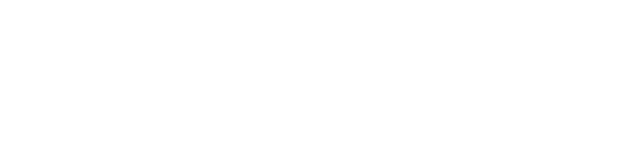
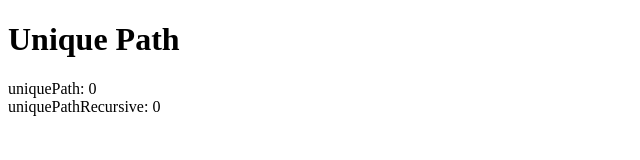
Before and after one commit to chi-rui/LeetCode, a plain HTML site: page index.html in a window 1280 px wide. Shown: the whole page, without its empty margins (0-640 px from the left). Drawn offline with Linux system fonts and the light colour scheme.

Commit message:
:hammer: Fix the corner case bug Fixed it with a ray.

```diff
--- a/UnquiePathII.js
+++ b/UnquiePathII.js
@@ -30,9 +30,15 @@ function uniquePath(Input){
             // Dead end
             rowData[idx] = 0;
         } else {
-            if (idx < m || idx % m === 0) {
-                // Top or Left
+			if (idx === "0") {
+				// Start
 				rowData[idx] = 1;
+			} else if (idx < m ) {
+				// Top
+				rowData[idx] = rowData[idx - 1];
+			} else if (idx % m === 0) {
+				// Left
+				rowData[idx] = rowData[idx - m];
             } else {
                 // Other
                 rowData[idx] = rowData[idx - 1] + rowData[idx - m];
@@ -50,18 +56,35 @@ function uniquePathRecursive(Input) {
 
     // # Recursive function
     function countPath(Arr, index, width) {
-        if (index < width || index % width === 0) {
-            // Top or left
+		if (index === 0) {
+			// Start
 			return 1;
 		} else if (Arr[index] === 1){
 			// Dead road
 			return 0;
+		} else if (index < width) {
+            // Top
+            return countPath(Arr, index-1, width);
+        } else if (index % width === 0) {
+			// Left
+			return countPath(Arr, index-width, width);
 		}
         // Common situation
         return countPath(Arr, index-1, width) + countPath(Arr, index-width, width);
     }
 }
 
+function startTest() {
+	// [[0, 0, 0, 0], [0, 1, 0, 0], [0, 0, 0, 0]]
+	// [0, 1, 0, 0, 0], [1, 0, 0, 0, 0], [0, 0, 0, 0, 0], [0, 0, 0, 0, 0]
+	// [0, 0, 0, 0, 0], [0, 0, 0, 0, 0], [0, 0, 0, 0, 1], [0, 0, 0, 1, 0]
+	const input = [[0, 0, 0, 0, 0], [0, 0, 0, 0, 0], [0, 0, 0, 0, 1], [0, 0, 0, 1, 0]];
+	document.getElementById('uniquePath').innerHTML = `
+		uniquePath: ${uniquePath(input)} <br>
+		uniquePathRecursive: ${uniquePathRecursive(input)}
+	`
+};
+
 // # For test
 // console.log(uniquePath([[0, 0, 0, 0], [0, 1, 0, 0], [0, 0, 0, 0]]));
 // console.log(uniquePathRecursive([[0, 0, 0, 0], [0, 1, 0, 0], [0, 0, 0, 0]]));
--- a/index.html
+++ b/index.html
@@ -4,9 +4,14 @@
     <meta charset="UTF-8">
     <meta http-equiv="X-UA-Compatible" content="IE=edge">
     <meta name="viewport" content="width=device-width, initial-scale=1.0">
-    <title>Document</title>
+	<link rel="icon" href="https://d29fhpw069ctt2.cloudfront.net/icon/image/49282/preview.svg">
+    <title>EonOne</title>
 </head>
-<body>
+<body onload='startTest()'>
     <script src="./UnquiePathII.js"></script>
+	<div>
+		<h1>Unique Path</h1>
+		<p id='uniquePath'></p>
+	</div>
 </body>
 </html>
```
Lines whose indentation alone changed are shown as unchanged.
